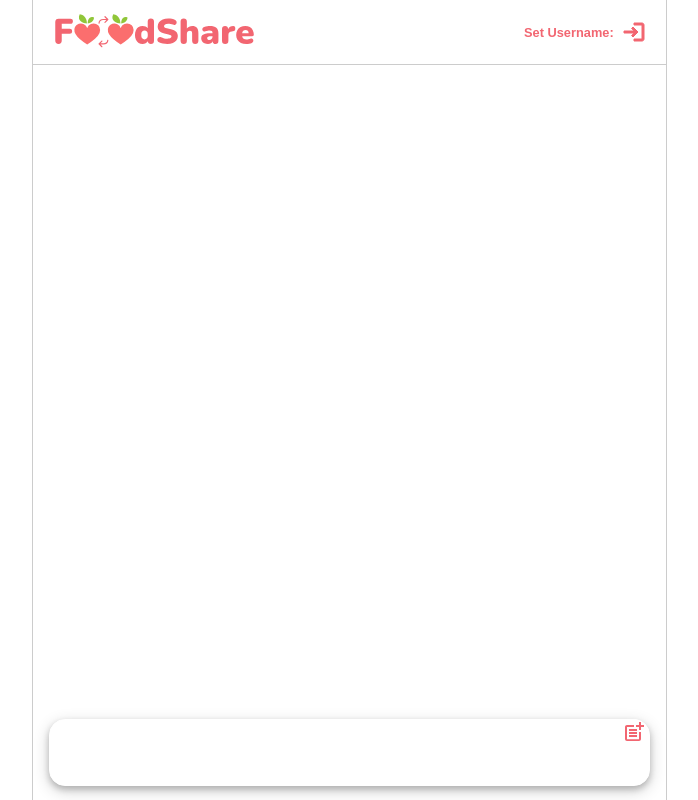
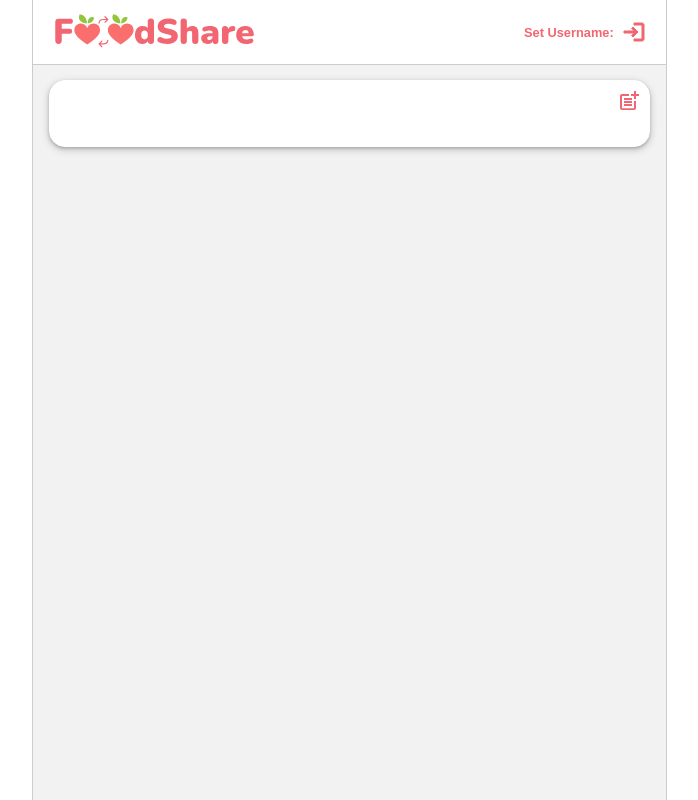
Before and after one commit to eadrapp/foodshare, a React (Create React App) app: page / in a window 1280 px wide. Shown: the whole page, without its empty margins (224-922 px from the left). Built offline with nearby package versions, Linux system fonts and the light colour scheme; the HTML template or start-up script is replaced by a standard one.

Commit message:
added posting ability

```diff
--- a/src/pages/Home.css
+++ b/src/pages/Home.css
@@ -3,6 +3,7 @@
     display: flex;
     flex-direction: column;
     justify-content: space-between;
+    background:rgba(0, 0, 0, 0.05);
 }
 
 .logo {
@@ -17,6 +18,7 @@
 .header{
     border-bottom: 1px solid #ccc;
     padding: 8px 20px;
+    background:white;
 }
 
 .layout{
@@ -55,27 +57,28 @@
 }
 .posts {
     display: flex;
-    flex-direction: column-reverse;
-    align-items: flex-start;
+    flex-direction: column;
     overflow: auto;
     flex: 1;
+    padding-top: 1rem;
   }
 
   .message-row {
     display: flex;
     align-items: center;
-    width: 100vw;
-    flex-direction: row;
+    justify-content: center;
   }
 
   .message {
-    color: white;
-    background: black;
-    padding: 0.5rem 1rem;
-    margin: 0.5rem;
-    border-radius: 0.3rem;
-    max-width: 20rem;
-    min-height: auto;
+    color: black;
+    background: white;
+    box-shadow: 0 0.1rem 0.2rem 0 rgba(0, 0, 0, 0.2), 0 0.15rem 0.5rem 0 rgba(0, 0, 0, 0.19);
+    padding: 1rem 1rem;
+    margin: 0.7rem;
+    border-radius: 0.75rem;
+    max-width: 32rem;
+    min-width: 32rem;
+    min-height: 4rem;
     overflow-wrap: break-word;
     position: relative;
     transition: transform 0.3s;
--- a/src/pages/Home.js
+++ b/src/pages/Home.js
@@ -27,11 +27,11 @@ export default function Home() {
     // that contains the new message + all the old messages
     setMessages([newMessage, ...messages]);
 
+  }
+
     // every time state changes, React "re-renders"
     // so this console.log will run again
     console.log(messages);
-
-  }
 
     return(
         <Box className="homepage">
@@ -45,12 +45,12 @@ export default function Home() {
                   </Grid>
             </Grid>
           </Box>
+          <TextInput sendPost={sendPost} />
           <Box className="posts">
             {messages.map((msg, i) => {
               return <Post {...msg} key={i} fromMe={msg.user === username} />;
             })}
           </Box>
-            <TextInput sendPost={sendPost} />
         </Box>
     );
 
--- a/src/pages/Post.js
+++ b/src/pages/Post.js
@@ -4,10 +4,7 @@ export default function Post(props) {
     // add a pic
     // props.fromMe
     return (
-      <div
-        className="message-row"
-        style={{ flexDirection: props.fromMe ? "row-reverse" : "row" }}
-      >
+      <div className="message-row">
         <div className="message">
           <span className="message-user">{props.user}</span>
           <span>{props.text}</span>
--- a/src/pages/TextInput.css
+++ b/src/pages/TextInput.css
@@ -1,12 +1,11 @@
-.footer {
+.top {
     height: 4rem;
     width: 100%;
-    border-top: 2px solid white;
     display: flex;
     align-items: center;
     justify-content: center;
     padding-bottom: 1rem;
-    background: rgba(255, 255, 255, 0.3);
+    padding-top:1rem;
     position: relative;
   }
 
@@ -22,12 +21,15 @@
     height: 3rem;
     border-radius: 1rem;
     padding-bottom: 1rem;
+    padding-left: 1rem;
     background: white;
     color: black;
-    box-shadow: 0 0.2rem 0.4rem 0 rgba(0, 0, 0, 0.2), 0 0.3rem 1rem 0 rgba(0, 0, 0, 0.19);
+    box-shadow: 0 0.1rem 0.2rem 0 rgba(0, 0, 0, 0.2), 0 0.15rem 0.5rem 0 rgba(0, 0, 0, 0.19);
   }
   .send {
-    background: white;
+    background: none;
+    padding-top: 1rem;
+    padding-right:1rem;
     border-radius: 50%;
     border: none;
     height: 1.7rem;
--- a/src/pages/TextInput.js
+++ b/src/pages/TextInput.js
@@ -6,7 +6,7 @@ function TextInput(props) {
   const [text, setText] = useState("");
 
   function send() {
-    props.sendMessage(text);
+    props.sendPost(text);
     setText("");
   }
   function onKeyPress(e) {
@@ -16,7 +16,7 @@ function TextInput(props) {
   }
 
   return (
-    <footer className="footer">
+    <div className="top">
         <div className="post">
             <input
                 className="text-input"
@@ -28,7 +28,7 @@ function TextInput(props) {
                 <PostAddIcon />
             </button>
         </div>
-    </footer>
+    </div>
   );
 }
 
```
